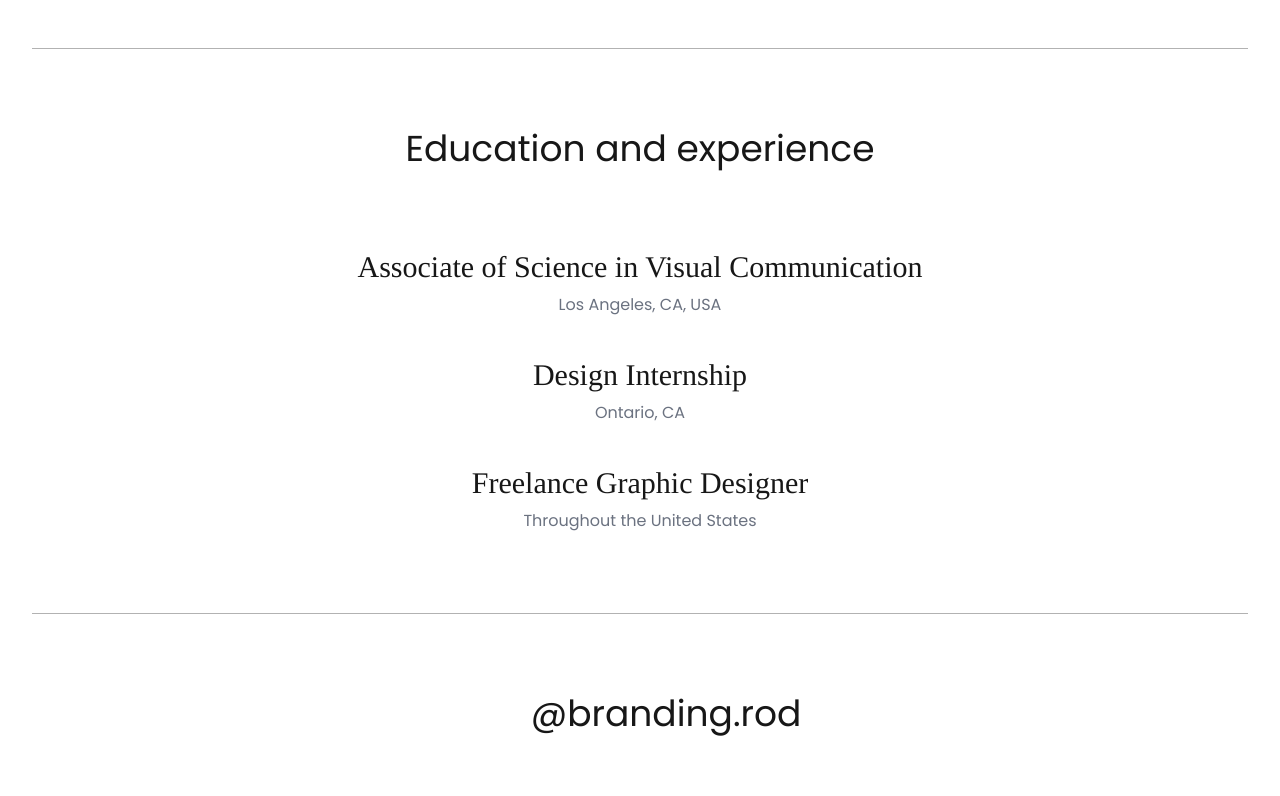
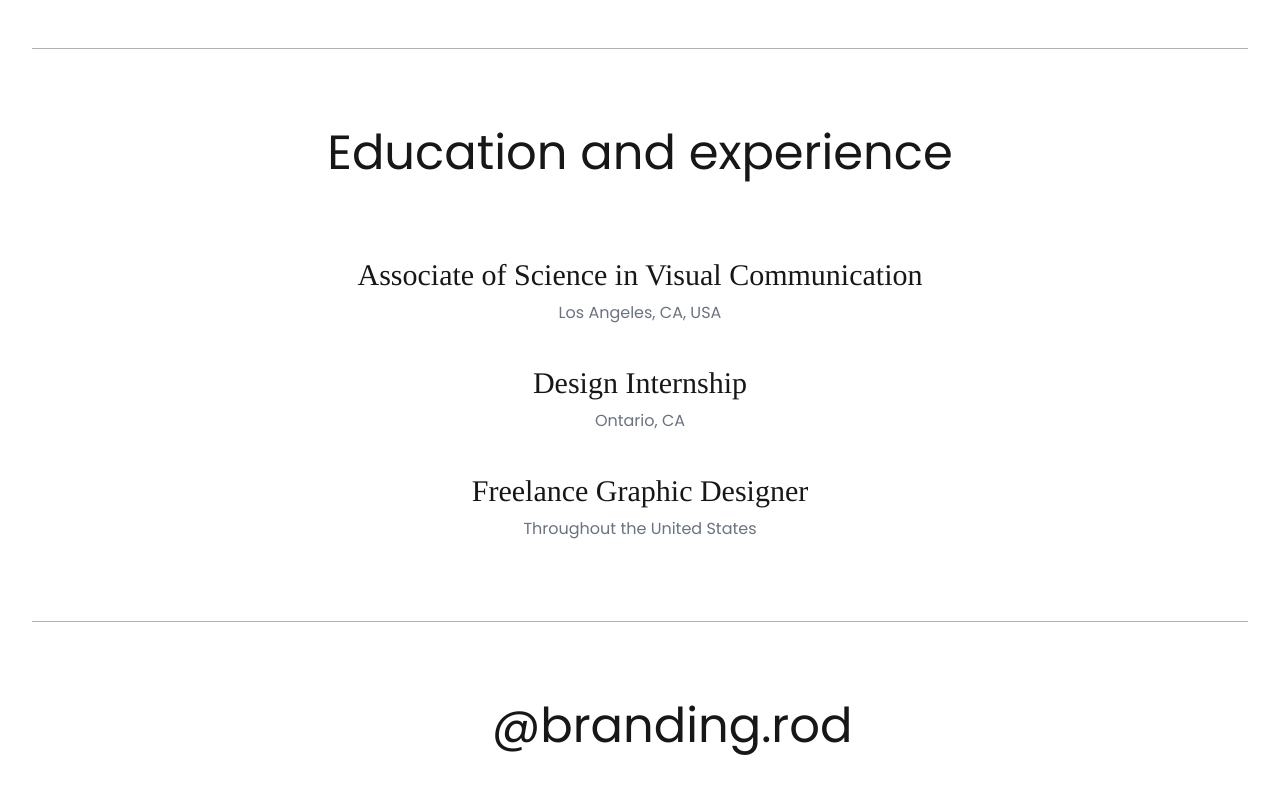
Before and after one commit to rowinbot/thebrandingrod-website, a Next.js app: page / in a window 1280 px wide. Shown: the part 1480-2276 px from the top of the page. Built offline with nearby package versions, Linux system fonts and the light colour scheme; some icons are missing.

Commit message:
feat: improving style

```diff
--- a/src/pages/index.tsx
+++ b/src/pages/index.tsx
@@ -67,10 +67,10 @@ export default function Home() {
           }}
         >
           <div className="space-y-4">
-            <h1 className="text-6xl md:text-7xl font-medium">Rodrigo Flores</h1>
-            <p className="whitespace-pre-line font-serif text-4xl md:text-5xl leading-snug">
+            <p className="text-6xl md:text-7xl font-medium">Rodrigo Flores</p>
+            <h1 className="whitespace-pre-line font-serif text-4xl md:text-5xl leading-snug">
               {"Graphic Designer\nBased in Spain"}
-            </p>
+            </h1>
           </div>
 
           <Image
@@ -106,7 +106,7 @@ export default function Home() {
       </div>
 
       <section className="grid grid-cols-1 sm:grid-cols-2 xl:grid-cols-5 gap-x-4 gap-y-10 w-full place-items-center pb-20 border-b border-black/30">
-        <h2 className="text-lg uppercase font-medium text-gray-400 text-center whitespace-pre-line xl:hidden sm:col-span-2">
+        <h2 className="text-lg uppercase font-medium text-gray-400 text-center whitespace-pre-line xl:sr-only sm:col-span-2">
           {"Some of the brands I've worked\nwith and for"}
         </h2>
 
@@ -119,7 +119,7 @@ export default function Home() {
       </section>
 
       <section className="border-b border-black/30 self-stretch pb-20 flex flex-col items-center gap-20 text-center">
-        <h2 className="text-4xl">Education and experience</h2>
+        <h2 className="text-5xl">Education and experience</h2>
 
         <ul className="space-y-10">
           {educationAndExperienceSection.map((item, index) => (
@@ -132,7 +132,7 @@ export default function Home() {
       </section>
 
       <section className="space-y-16">
-        <h2 className="text-4xl text-center">
+        <h2 className="text-5xl text-center">
           <Icon
             icon="akar-icons:instagram"
             aria-hidden
```
